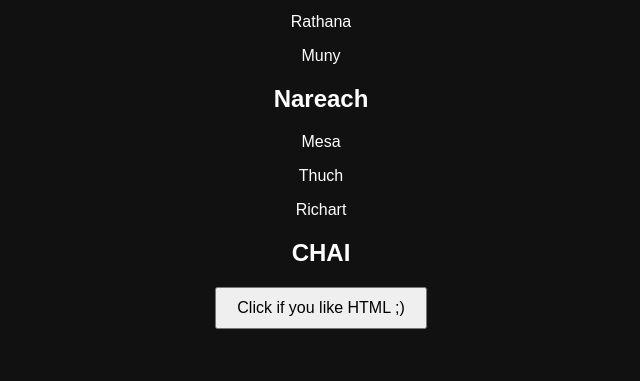
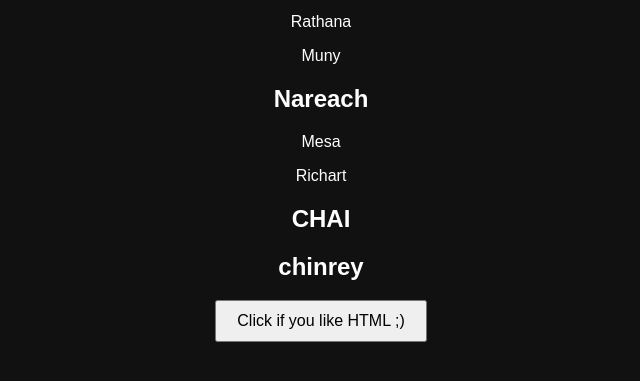
Before and after one commit to paullzea/Web-Introduction-Group-Project, a plain HTML site: page index.html in a window 1280 px wide. Shown: the part 159-540 px from the top of the page, without its empty margins (319-959 px from the left). Drawn offline with Linux system fonts and the light colour scheme.

Commit message:
Update index.html

```diff
--- a/index.html
+++ b/index.html
@@ -13,10 +13,9 @@
   <p>Muny</p>
   <h2>Nareach</h2>
   <p>Mesa</p>
-  <p>Thuch</p>
   <p>Richart</p>
   <h2>CHAI</h2>
-
+  <h2>chinrey</h2>
 
   <button id="btn">Click if you like HTML ;)</button>
 
```
